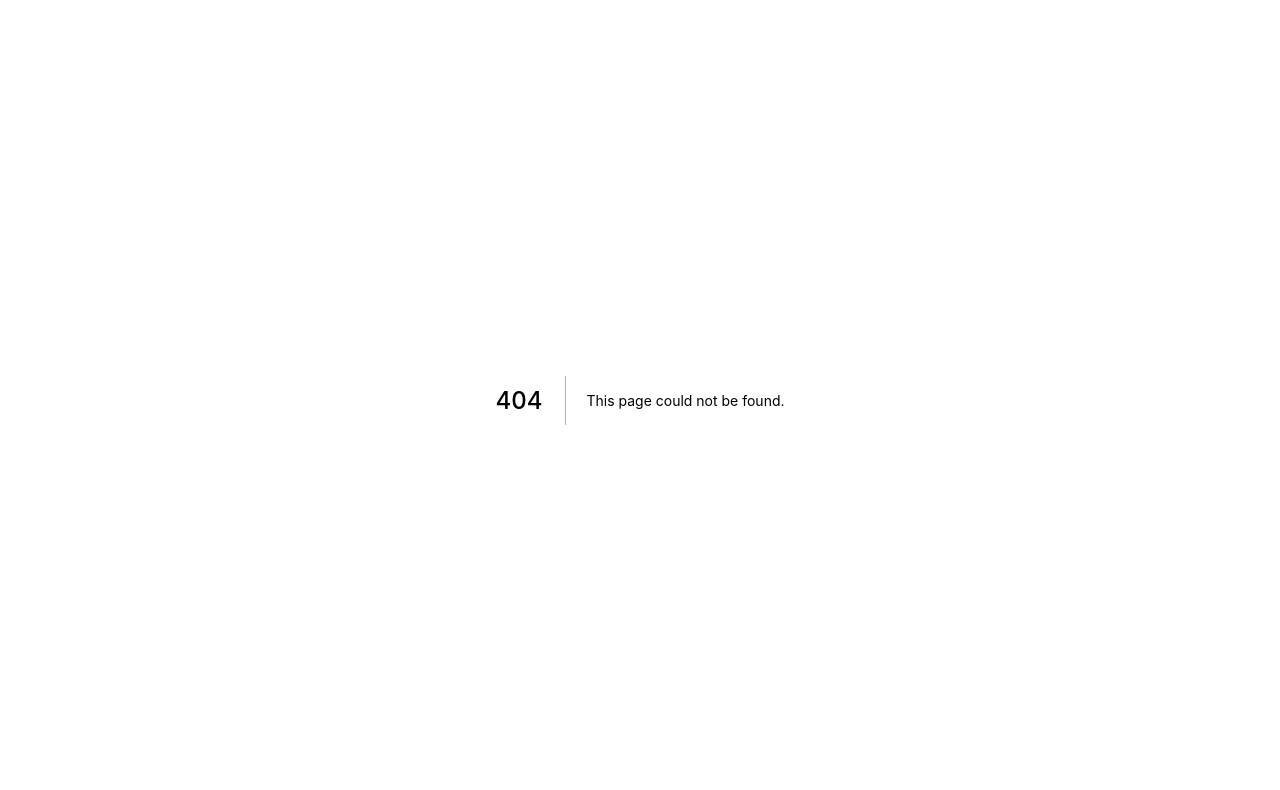
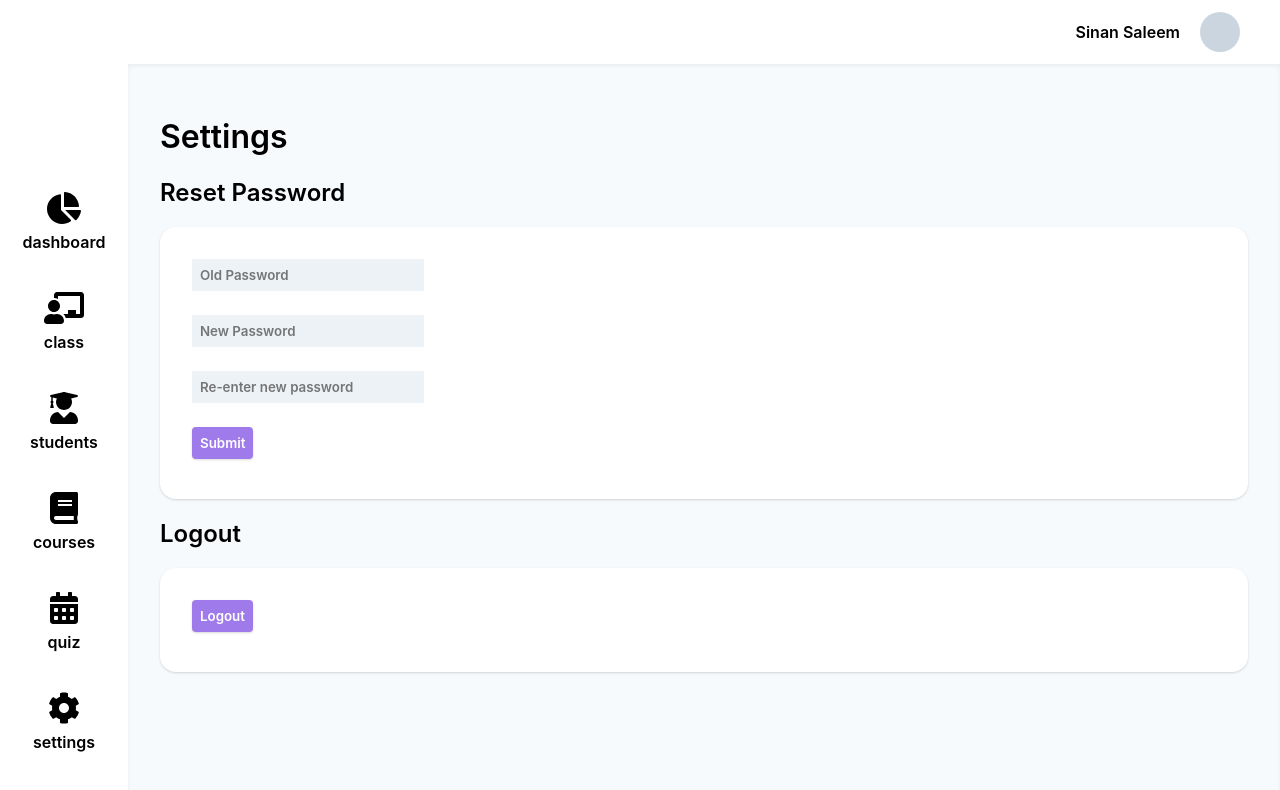
Before and after one commit to f178024/Ustadjee, a Next.js app: page /settings in a window 1280 px wide. Before the commit this address had no page. Shown: the top 790 px of the page. Built offline with nearby package versions, Linux system fonts and the light colour scheme.

Commit message:
added setiings page

```diff
--- a/components/Menu.js
+++ b/components/Menu.js
@@ -1,6 +1,6 @@
 import { useState } from 'react'
 import MenuItem from './MenuItem'
-import { faChartPie, faChalkboardTeacher, faBook, faCalendarAlt, faUserGraduate } from '@fortawesome/free-solid-svg-icons'
+import { faChartPie, faChalkboardTeacher, faBook, faCalendarAlt, faUserGraduate, faCog } from '@fortawesome/free-solid-svg-icons'
 
 export default function Menu() {
     const [items, setItems] = useState([
@@ -8,7 +8,8 @@ export default function Menu() {
         { name: 'class', link: '/class', icon: faChalkboardTeacher },
         { name: 'students', link: '/students', icon: faUserGraduate },
         { name: 'courses', link: '/courses', icon: faBook },
-        { name: 'quiz', link: '/quiz', icon: faCalendarAlt }
+        { name: 'quiz', link: '/quiz', icon: faCalendarAlt },
+        { name: 'settings', link: '/settings', icon: faCog },
     ])
 
     return (
--- /dev/null
+++ b/pages/settings.js
@@ -0,0 +1,25 @@
+import Card from "../components/Card";
+import TeacherDashboard from "../components/TeacherDashboard";
+
+export default function settings(){
+    return (
+        <TeacherDashboard>
+            <h1>Settings</h1>
+            <h2>Reset Password</h2>
+            <Card>
+                <div className="pt-4">
+                    <input type="password" placeholder="Old Password"/>
+                    <input type="password" placeholder="New Password"/>
+                    <input type="password" placeholder="Re-enter new password"/>
+                    <input type="submit"/>
+                </div>
+            </Card>
+            <h2>Logout</h2>
+            <Card>
+                <div className="pt-4">
+                    <input type="button" value="Logout" className="bg-red-500"/>
+                </div>
+            </Card>
+        </TeacherDashboard>
+    )
+}
```
